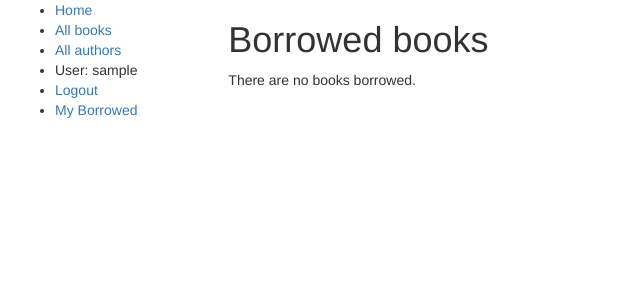
After one commit to Vlad29012003/locallibrary, a Django app: a page that uses src/catalog/templates/base_generic.html in a window 1280 px wide. The commit adds this page. Shown: the top 300 px of the page, without its empty margins (0-640 px from the left). Run offline with Django 4.2, Linux system fonts and the light colour scheme; the visitor is signed in with stand-in values (Sample User, id 1); data that the repository does not hold is empty; some libraries are stand-ins or nearby versions.

Commit message:
aded refactory base_generic.html , and bookinstance_list_borrowed_user.html

```diff
--- a/src/catalog/templates/base_generic.html
+++ b/src/catalog/templates/base_generic.html
@@ -4,9 +4,7 @@
     {% block title %}<title>Local Library</title>{% endblock %}
     <meta charset="utf-8" />
     <meta name="viewport" content="width=device-width, initial-scale=1" />
-    <link
-      rel="stylesheet"
-      href="https://maxcdn.bootstrapcdn.com/bootstrap/3.3.7/css/bootstrap.min.css" />
+    <link rel="stylesheet" href="https://maxcdn.bootstrapcdn.com/bootstrap/3.3.7/css/bootstrap.min.css" />
     <script src="https://ajax.googleapis.com/ajax/libs/jquery/1.12.4/jquery.min.js"></script>
     <script src="https://maxcdn.bootstrapcdn.com/bootstrap/3.3.7/js/bootstrap.min.js"></script>
 
@@ -28,13 +26,15 @@
               {% if user.is_authenticated %}
                 <li>User: {{ user.get_username }}</li>
                 <li><a href="{% url 'logout'%}?next={{request.path}}">Logout</a></li>
+                <!-- Добавленная строка -->
+                <li><a href="{% url 'my-borrowed' %}">My Borrowed</a></li>
               {% else %}
                 <li><a href="{% url 'login'%}?next={{request.path}}">Login</a></li>
               {% endif %}
             </ul>
           {% endblock %}
         </div>
-        <div class="col-sm-10 ">
+        <div class="col-sm-10">
           {% block content %}{% endblock %}
           {% block pagination %}
             {% if is_paginated %}
--- /dev/null
+++ b/src/catalog/templates/catalog/bookinstance_list_borrowed_user.html
@@ -0,0 +1,19 @@
+{% extends "base_generic.html" %}
+
+{% block content %}
+    <h1>Borrowed books</h1>
+
+    {% if bookinstance_list %}
+    <ul>
+
+      {% for bookinst in bookinstance_list %}
+      <li class="{% if bookinst.is_overdue %}text-danger{% endif %}">
+        <a href="{% url 'book-detail' bookinst.book.pk %}">{{bookinst.book.title}}</a> ({{ bookinst.due_back }})
+      </li>
+      {% endfor %}
+    </ul>
+
+    {% else %}
+      <p>There are no books borrowed.</p>
+    {% endif %}
+{% endblock %}
--- a/src/catalog/urls.py
+++ b/src/catalog/urls.py
@@ -16,5 +16,9 @@ urlpatterns += [
 
 ]
 
+urlpatterns += [
+    path(r'^mybooks/$', views.LoanedBooksByUserListView.as_view(), name='my-borrowed')
+]
+
 # url(r'^/url/$', views.my_reused_view, {'my_template_name': 'some_path'}, name='aurl'),
 # url(r'^/anotherurl/$', views.my_reused_view, {'my_template_name': 'another_path'}, name='anotherurl'),
--- a/src/catalog/views.py
+++ b/src/catalog/views.py
@@ -5,6 +5,17 @@ from django.shortcuts import render
 from .models import Book ,BookInstance ,Author
 from django.views import generic
 from django.http import Http404
+from django.contrib.auth.mixins import LoginRequiredMixin # LoginRequiredMixin в Django - это класс-миксин, который добавляет требование аутентификации пользователя к представлению.
+# Если пользователь не вошел в систему, он будет перенаправлен на страницу входа, прежде чем получить доступ к защищенному представлению.
+
+
+class LoanedBooksByUserListView(LoginRequiredMixin,generic.ListView):
+    model = BookInstance
+    template_name = 'catalog/bookinstance_list_borrowed_user.html'
+    paginate_by = 10
+
+    def get_queryset(self):
+        return BookInstance.objects.filter(borrower=self.request.user).filter(status__exact='o').order_by('due_back')
 
 
 def index(request):
```
